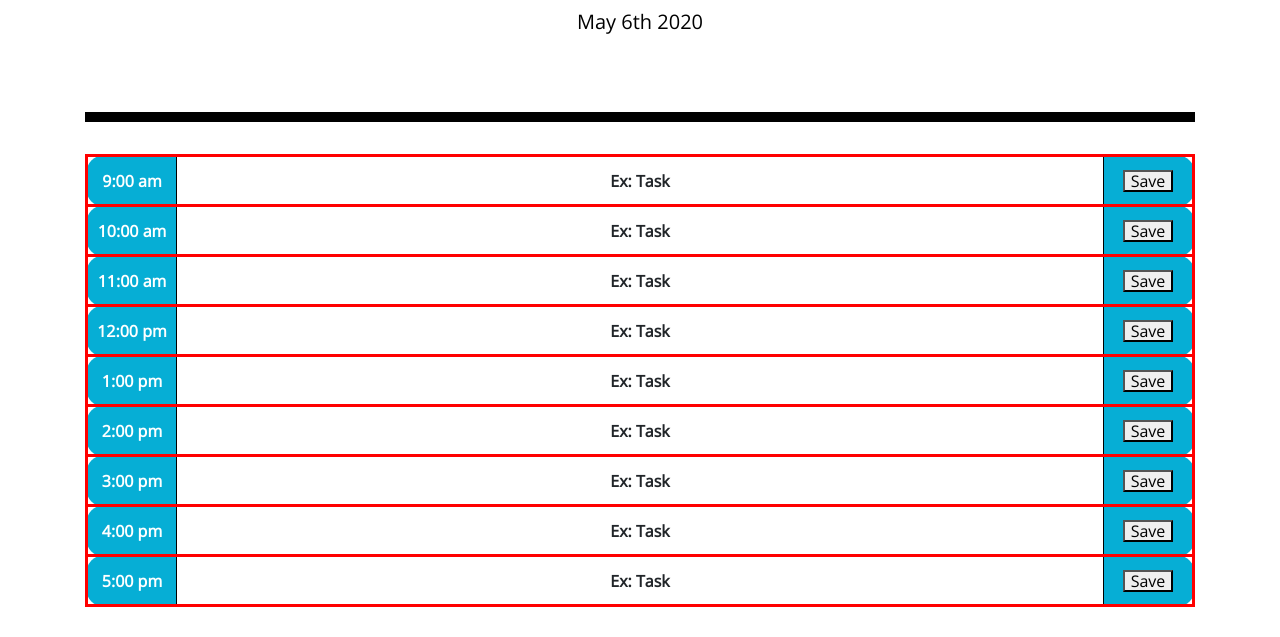
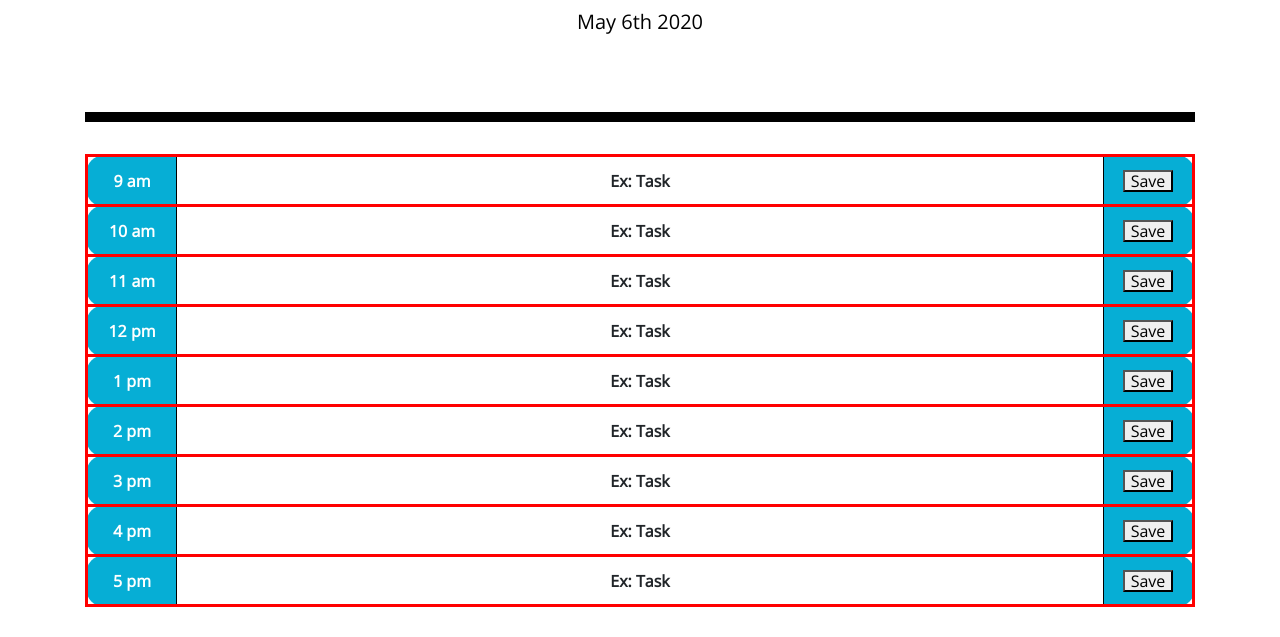
Before and after one commit to ashtonwalden34/day-planner, a plain HTML site: page index.html in a window 1280 px wide. Shown: the part 197-834 px from the top of the page. Drawn offline with nearby package versions, Linux system fonts and the light colour scheme.

Commit message:
got rid of minutes, changed current time to military, started comparing time function

```diff
--- a/Assets/style.css
+++ b/Assets/style.css
@@ -70,6 +70,7 @@ body {
     width: 90px;
   }
 
+
   .saveBtn {
     border-left: 1px solid black;
     border-top-right-radius: 15px;
--- a/index.html
+++ b/index.html
@@ -40,63 +40,63 @@
     <!-- Timeblocks go here -->
     <table class="col-xl-12" id="blockTable">
       <tr  class="blockWrapper">
-        <th class="timeBlock">9:00 am</th>
+        <th class="timeBlock" id="time">9 am</th>
         <th class="taskBlock">Ex: Task</th>
         <th class="saveBtn">
           <button class="save" type="submit">Save</button>
         </th>
       </tr>
       <tr  class="blockWrapper">
-        <th class="timeBlock">10:00 am</th>
+        <th class="timeBlock" id="time">10 am</th>
         <th class="taskBlock">Ex: Task</th>
         <th class="saveBtn">
           <button class="save" type="submit">Save</button>
         </th>
       </tr>
       <tr  class="blockWrapper">
-        <th class="timeBlock">11:00 am</th>
+        <th class="timeBlock" id="time">11 am</th>
         <th class="taskBlock">Ex: Task</th>
         <th class="saveBtn">
           <button class="save" type="submit">Save</button>
         </th>
       </tr>
       <tr  class="blockWrapper">
-        <th class="timeBlock">12:00 pm</th>
+        <th class="timeBlock" id="time">12 pm</th>
         <th class="taskBlock">Ex: Task</th>
         <th class="saveBtn">
           <button class="save" type="submit">Save</button>
         </th>
       </tr>
       <tr  class="blockWrapper">
-        <th class="timeBlock">1:00 pm</th>
+        <th class="timeBlock" id="time">1 pm</th>
         <th class="taskBlock">Ex: Task</th>
         <th class="saveBtn">
           <button class="save" type="submit">Save</button>
         </th>
       </tr>
       <tr  class="blockWrapper">
-        <th class="timeBlock">2:00 pm</th>
+        <th class="timeBlock" id="time">2 pm</th>
         <th class="taskBlock">Ex: Task</th>
         <th class="saveBtn">
           <button class="save" type="submit">Save</button>
         </th>
       </tr>
       <tr  class="blockWrapper">
-        <th class="timeBlock">3:00 pm</th>
+        <th class="timeBlock" id="time">3 pm</th>
         <th class="taskBlock">Ex: Task</th>
         <th class="saveBtn">
           <button class="save" type="submit">Save</button>
         </th>
       </tr>
       <tr  class="blockWrapper">
-        <th class="timeBlock">4:00 pm</th>
+        <th class="timeBlock" id="time">4 pm</th>
         <th class="taskBlock">Ex: Task</th>
         <th class="saveBtn">
           <button class="save" type="submit">Save</button>
         </th>
       </tr>
       <tr  class="blockWrapper">
-        <th class="timeBlock">5:00 pm</th>
+        <th class="timeBlock" id="time">5 pm</th>
         <th class="taskBlock">Ex: Task</th>
         <th class="saveBtn">
           <button class="save" type="submit">Save</button>
--- a/script.js
+++ b/script.js
@@ -1,10 +1,55 @@
 // function to wrap everything, run when page is loaded
 $(document).ready(function() {
-    // gets the current date from moment.js, adds it as text into "currentDay", formats it show month, day, and year
+    // gets the current date from moment.js, adds it as text into "currentDay", formats it to show month, day, and year
     $("#currentDay").text(moment().format("MMMM Do YYYY"));
+
+    // gets current time from moment.js, formats it to have hour and minutes
+    var currentTime = moment().format("H")
+
+    // color coding time blocks
+    // for each time block...
+        //
+
+    $(".timeBlock").each(function(){
+        //var timeBlockHour = moment(String);
+        //$("timeBlockHour") = moment().format("hh mm")
+
+        var timeHour = parseInt($(this).attr("id").split("-")[1])
+
+        console.log("hit it 1")
+        console.log(timeHour)
+        console.log("hit it 2")
+        console.log(currentTime)
+
+    });
 
 
 
 
 
+
+/*
+    $(".timeBlock").each (function() {
+        var timeBlockHour = parseInt($("#time").split("-")[1]);
+
+        console.log(timeBlockHour);
+        console.log("hit it");
+
+        if (timeBlockHour < currentTime) {
+            $(this).addClass("past");
+          }
+          else if (timeBlockHour === currentHour) {
+            $(this).removeClass("past");
+            $(this).addClass("present");
+          }
+          else {
+            $(this).removeClass("past");
+            $(this).removeClass("present");
+            $(this).addClass("future");
+          }
+          console.log("hit it2");
+    });
+*/
+
+
 });
```
